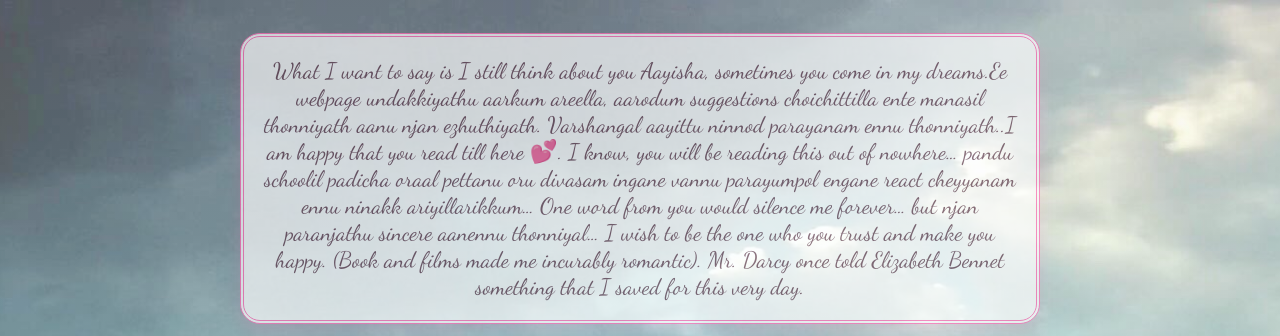
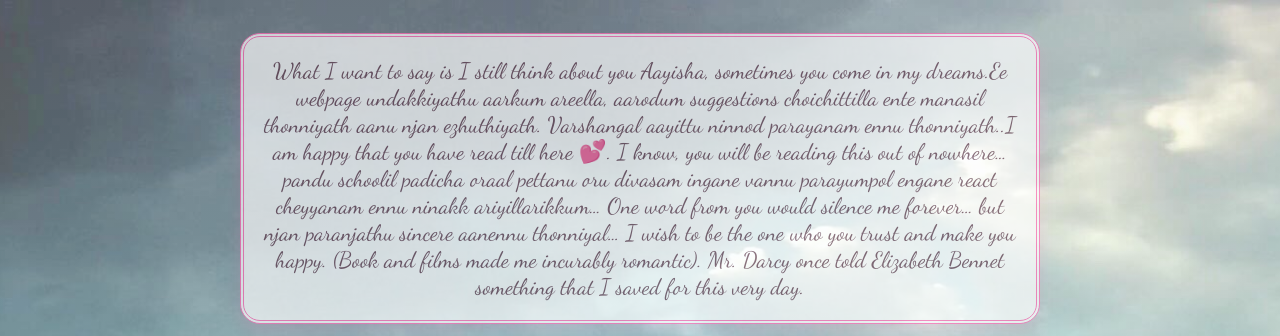
Before and after one commit to fayazbackup/foraayisha, a plain HTML site: page index4.html in a window 1280 px wide. Shown: the top 336 px of the page. Drawn offline with nearby package versions, Linux system fonts and the light colour scheme; grey boxes are pictures that could not be loaded.

Commit message:
Update index4.html

```diff
--- a/index4.html
+++ b/index4.html
@@ -12,7 +12,7 @@
     <div class="note" id="note">
       <p>
         What I want to say is I still think about you Aayisha, sometimes you come in my dreams.Ee webpage undakkiyathu aarkum areella, aarodum suggestions choichittilla ente manasil thonniyath aanu njan ezhuthiyath.
-        Varshangal aayittu ninnod parayanam ennu thonniyath..I am happy that you read till here 💕. I know, you will be reading this out of nowhere… pandu schoolil padicha oraal pettanu oru divasam ingane vannu parayumpol engane react cheyyanam ennu ninakk ariyillarikkum… One word from you would silence me forever… but njan paranjathu sincere aanennu thonniyal… I wish to be the one who you trust and make you happy. (Book and films made me incurably romantic). Mr. Darcy once told Elizabeth Bennet something that I saved for this very day.
+        Varshangal aayittu ninnod parayanam ennu thonniyath..I am happy that you have read till here 💕. I know, you will be reading this out of nowhere… pandu schoolil padicha oraal pettanu oru divasam ingane vannu parayumpol engane react cheyyanam ennu ninakk ariyillarikkum… One word from you would silence me forever… but njan paranjathu sincere aanennu thonniyal… I wish to be the one who you trust and make you happy. (Book and films made me incurably romantic). Mr. Darcy once told Elizabeth Bennet something that I saved for this very day.
       </p>
     </div>
 
```
